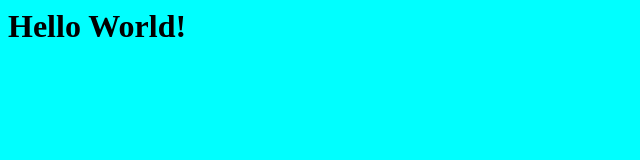
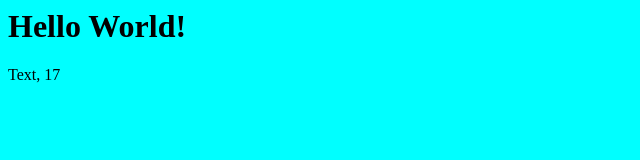
Before and after one commit to Verkunder/homework-webpack, a React app: page / in a window 1280 px wide. Shown: the top 160 px of the page, without its empty margins (0-640 px from the left). Built offline with nearby package versions, Linux system fonts and the light colour scheme.

Commit message:
feat(react): подключил типы

```diff
--- a/src/components/HelloWorld.tsx
+++ b/src/components/HelloWorld.tsx
@@ -1,13 +1,19 @@
 import React, {FC} from 'react';
+import {IDevelopers} from "../types/type";
 
 interface IProps {
     text: string;
 }
 
 const HelloWorld: FC<IProps> = ({text}) => {
+    const developers: IDevelopers = {
+        name: 'Text',
+        age: 17
+    }
     return (
         <div>
             <h1>{text}</h1>
+            {developers.name}, {developers.age}
         </div>
     );
 };
--- /dev/null
+++ b/src/types/type.ts
@@ -0,0 +1,4 @@
+export interface IDevelopers {
+    name: string,
+    age: number
+}
```
